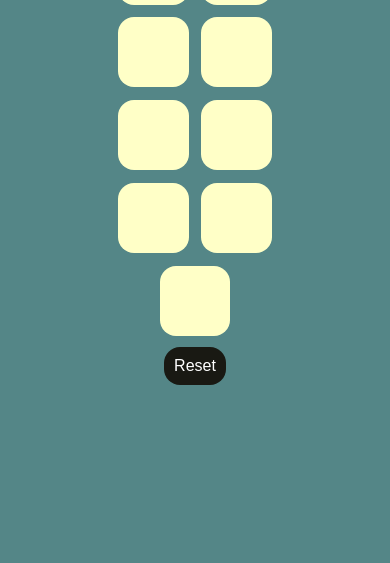
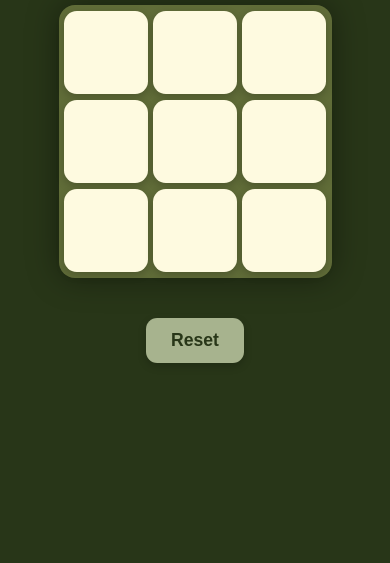
Before and after one commit to mohdanas-git/Tic-Tac-Toe, a plain HTML site: page index.html in a window 390 px wide. Shown: the part 281-844 px from the top of the page. Drawn offline with Linux system fonts and the light colour scheme.

Commit message:
style.css

```diff
--- a/style.css
+++ b/style.css
@@ -1,67 +1,162 @@
-*{
+/* Universal Box Sizing */
+*, *::before, *::after {
+    box-sizing: border-box;
+}
+
+/* Base Styles */
+body {
     margin: 0;
     padding: 0;
+    font-family: 'Segoe UI', Tahoma, Geneva, Verdana, sans-serif; /* Modern font */
+    background-color: #283618; /* Dark green/brown background */
+    color: #E0E0E0; /* Light text color for contrast */
+    text-align: center;
+    display: flex;
+    flex-direction: column;
+    justify-content: center;
+    align-items: center;
+    min-height: 100vh; /* Ensure body takes full viewport height */
+    overflow: hidden; /* Prevent scrollbar if not needed */
 }
 
-body{
-    background-color: #548687;
-    text-align: center;
+/* Main Heading */
+#game-title {
+    font-size: 3rem; /* Larger title */
+    color: #FEFAE0; /* Light cream for title */
+    margin-bottom: 30px;
+    letter-spacing: 2px;
+    text-shadow: 2px 2px 4px rgba(0, 0, 0, 0.3); /* Subtle text shadow */
 }
-.container{
-    height: 70vh;
+
+/* Game Container */
+.container {
     display: flex;
     justify-content: center;
     align-items: center;
+    margin-bottom: 20px; /* Space between game and reset button */
 }
 
-.game{
+/* Game Board */
+.game {
     height: 60vmin;
     width: 60vmin;
+    display: grid; /* Use CSS Grid for perfect alignment */
+    grid-template-columns: repeat(3, 1fr); /* 3 columns, equal width */
+    grid-template-rows: repeat(3, 1fr); /* 3 rows, equal height */
+    gap: 1.5vmin; /* Consistent gap */
+    background-color: #606C38; /* Muted olive green for game board background */
+    border-radius: 1rem;
+    box-shadow: 0 0 2rem rgba(0, 0, 0, 0.4); /* Stronger, more attractive shadow */
+    padding: 1.5vmin; /* Padding inside the game board */
+}
+
+/* Individual Game Boxes */
+.box {
+    height: 100%; /* Take full height of grid cell */
+    width: 100%; /* Take full width of grid cell */
+    border-radius: 0.8rem; /* Slightly smaller radius for boxes */
+    border: none;
+    background-color: #FEFAE0; /* Light cream for box background */
+    box-shadow: 0 0.2rem 0.5rem rgba(0, 0, 0, 0.2); /* Softer shadow for boxes */
+    font-size: 8vmin;
+    font-weight: bold;
+    color: #333; /* Default color for empty boxes if needed, otherwise will be set by JS */
+    cursor: pointer;
+    transition: background-color 0.2s ease-in-out, transform 0.1s ease-out; /* Smooth hover effect */
+}
+
+/* Hover effect for boxes */
+.box:not(:disabled):hover { /* Apply only to clickable boxes */
+    background-color: #EAE0D0; /* Slightly darker cream on hover */
+    transform: translateY(-2px); /* Slight lift effect */
+}
+
+/* Style for Player X */
+.box.playerX {
+    color: #DDA15E; /* Warm orange/brown */
+}
+
+/* Style for Player O */
+.box.playerO {
+    color: #BC6C25; /* Darker orange/brown */
+}
+
+/* Buttons */
+#reset-btn,
+#new-btn {
+    padding: 12px 25px; /* More padding */
+    font-size: 1.1rem; /* Slightly larger font */
+    background-color: #A7B38E; /* Desaturated green for buttons */
+    color: #283618; /* Dark text on buttons */
+    border-radius: 0.7rem; /* Consistent border-radius */
+    border: none;
+    cursor: pointer;
+    margin-top: 20px; /* Space from game board */
+    box-shadow: 0 0.2rem 0.5rem rgba(0, 0, 0, 0.2); /* Subtle button shadow */
+    transition: background-color 0.2s ease-in-out, transform 0.1s ease-out;
+    font-weight: 600; /* Bolder text */
+}
+
+#reset-btn:hover,
+#new-btn:hover {
+    background-color: #8C9970; /* Darker green on hover */
+    transform: translateY(-2px);
+}
+
+#reset-btn:active,
+#new-btn:active {
+    transform: translateY(0); /* Press effect */
+    box-shadow: 0 0.1rem 0.3rem rgba(0, 0, 0, 0.3) inset; /* Inset shadow for pressed effect */
+}
+
+
+/* Message Container */
+.msg-container {
+    height: auto; /* Allow height to adjust to content */
+    position: absolute; /* Position over the game */
+    top: 0;
+    left: 0;
+    width: 100%;
+    height: 100%;
     display: flex;
-    flex-wrap: wrap;
+    flex-direction: column;
     justify-content: center;
     align-items: center;
-    gap: 1.5vh;
+    background-color: rgba(40, 54, 24, 0.9); /* Semi-transparent overlay matching background */
+    backdrop-filter: blur(5px); /* Frosty glass effect */
+    z-index: 100; /* Ensure it's on top */
+    opacity: 1; /* Default to visible for transition */
+    transition: opacity 0.4s ease-in-out;
 }
 
-.box{
-    height: 18vmin;
-    width: 18vmin;
-    border-radius: 1rem;
-    border: none;
-    box-shadow: 0 0 1rem rgbs(0,0,0,0.1);
-    font-size: 8vmin;
-    color: #b0413E;
-    background-color: #ffffc7;
+.msg-container.hide {
+    opacity: 0;
+    pointer-events: none; /* Make it unclickable when hidden */
+    visibility: hidden; /* Hide from screen readers when hidden */
 }
 
-#reset-btn{
-    padding: 10px;
-    font-size: 1rem;
-    background-color: #191913;
-    color: #fff;
-    border-radius: 1rem;
-    border: none;
+
+#msg {
+    color: #DDA15E; /* Highlight winning message */
+    font-size: 10vmin; /* Larger font for winning message */
+    font-weight: bold;
+    margin-bottom: 20px;
+    text-shadow: 2px 2px 5px rgba(0, 0, 0, 0.5); /* Stronger shadow for winner text */
 }
 
-#new-btn{
-    padding: 10px;
-    font-size: 1rem;
-    background-color: #191913;
-    color: #fff;
-    border-radius: 1rem;
-    border: none;
+/* Responsive adjustments for smaller screens */
+@media (max-width: 600px) {
+    #game-title {
+        font-size: 2.5rem;
+    }
+    .game {
+        height: 70vmin;
+        width: 70vmin;
+    }
+    .box {
+        font-size: 10vmin;
+    }
+    #msg {
+        font-size: 12vmin;
+    }
 }
-
-#msg{
-    color: #ffffc7;
-    font-size: 8vmin;
-}
-
-.msg-container{
-    height: 30vmin;
-}
-
-.hide{
-    display: none;
-}
```
